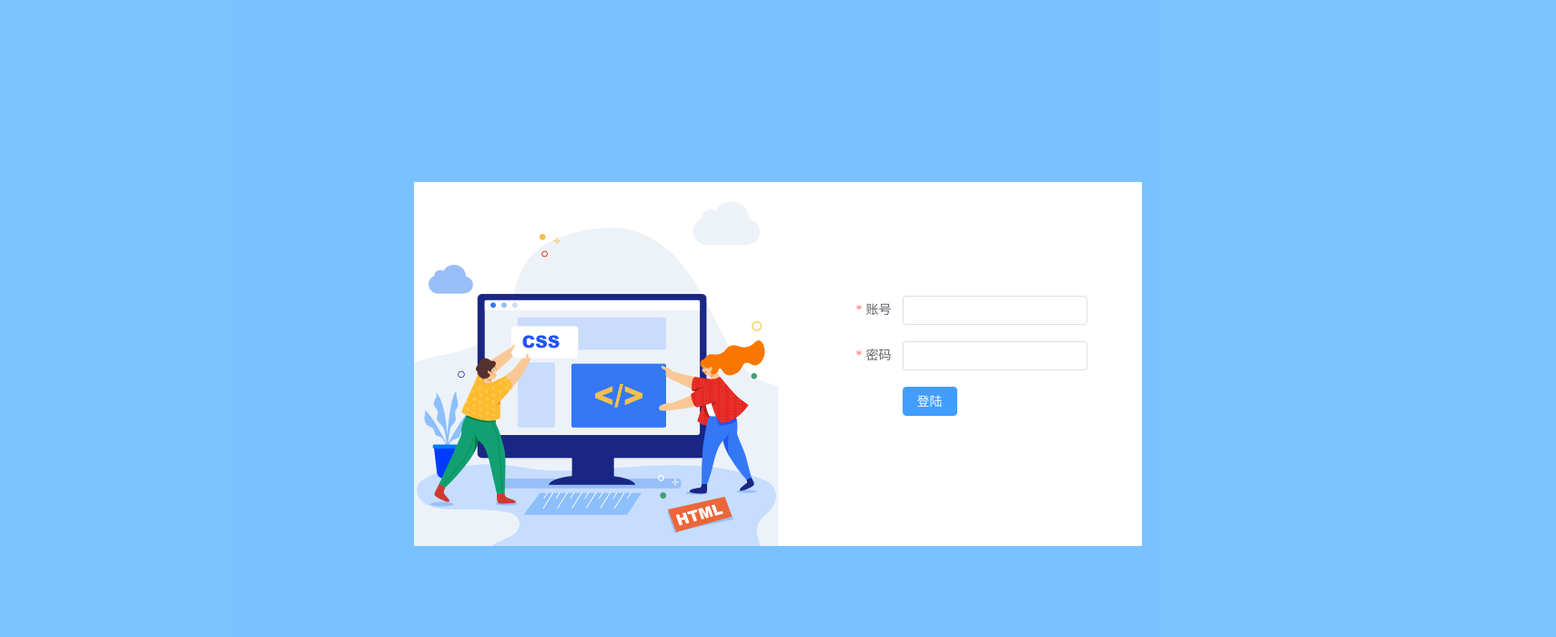
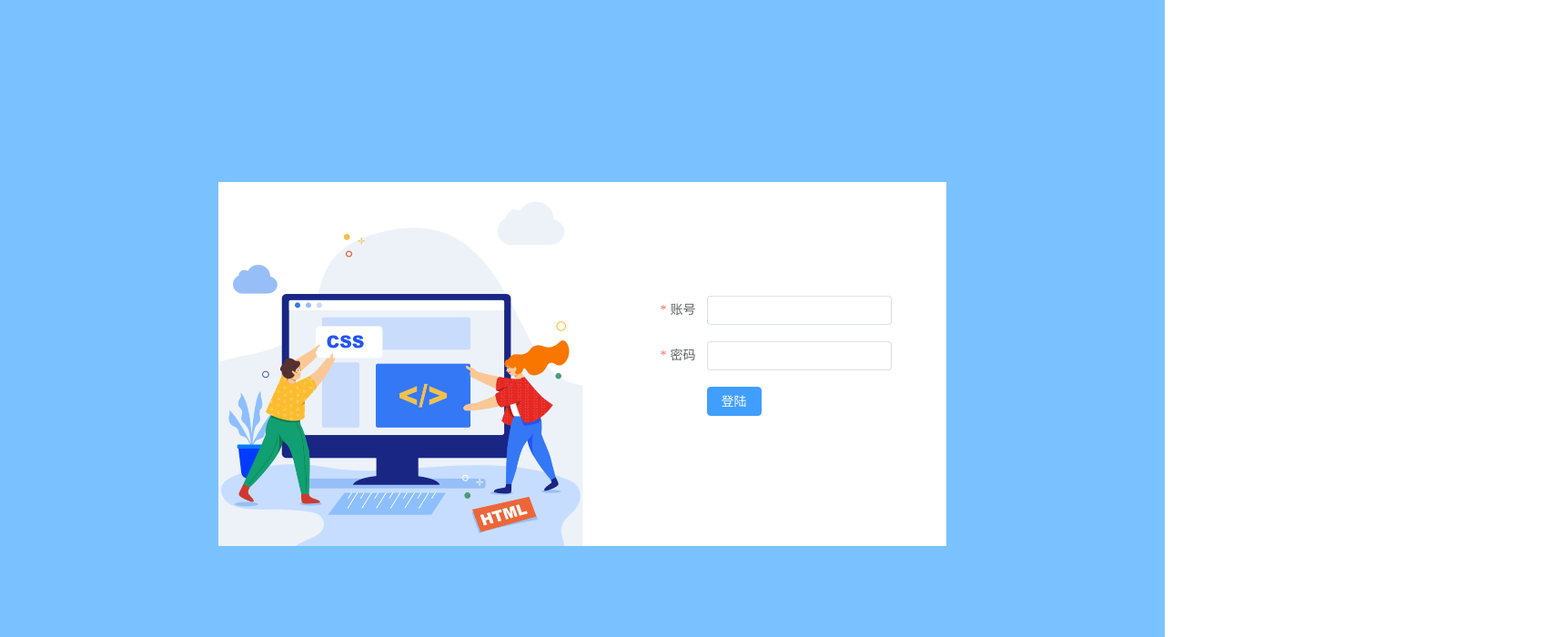
Before and after one commit to ake-five/login-vite-vue, a Vue app: page / in a window 1280 px wide. Shown: the top 700 px of the page at 91% size, 1710 px wide, since content can reach past the window. Built offline with nearby package versions, Linux system fonts and the light colour scheme.

Commit message:
修改登陆页面的宽度

```diff
--- a/src/App.vue
+++ b/src/App.vue
@@ -102,7 +102,7 @@ const rules = reactive({
 
 <style scoped>
 .container {
-  width: 1710px;
+  width: 100%;
   height: 100%;
   background: rgba(0, 140, 255, 0.527);
   display: flex;
```
Also changed, not shown: 4 other files (tests, documents, lock files or other folders).
